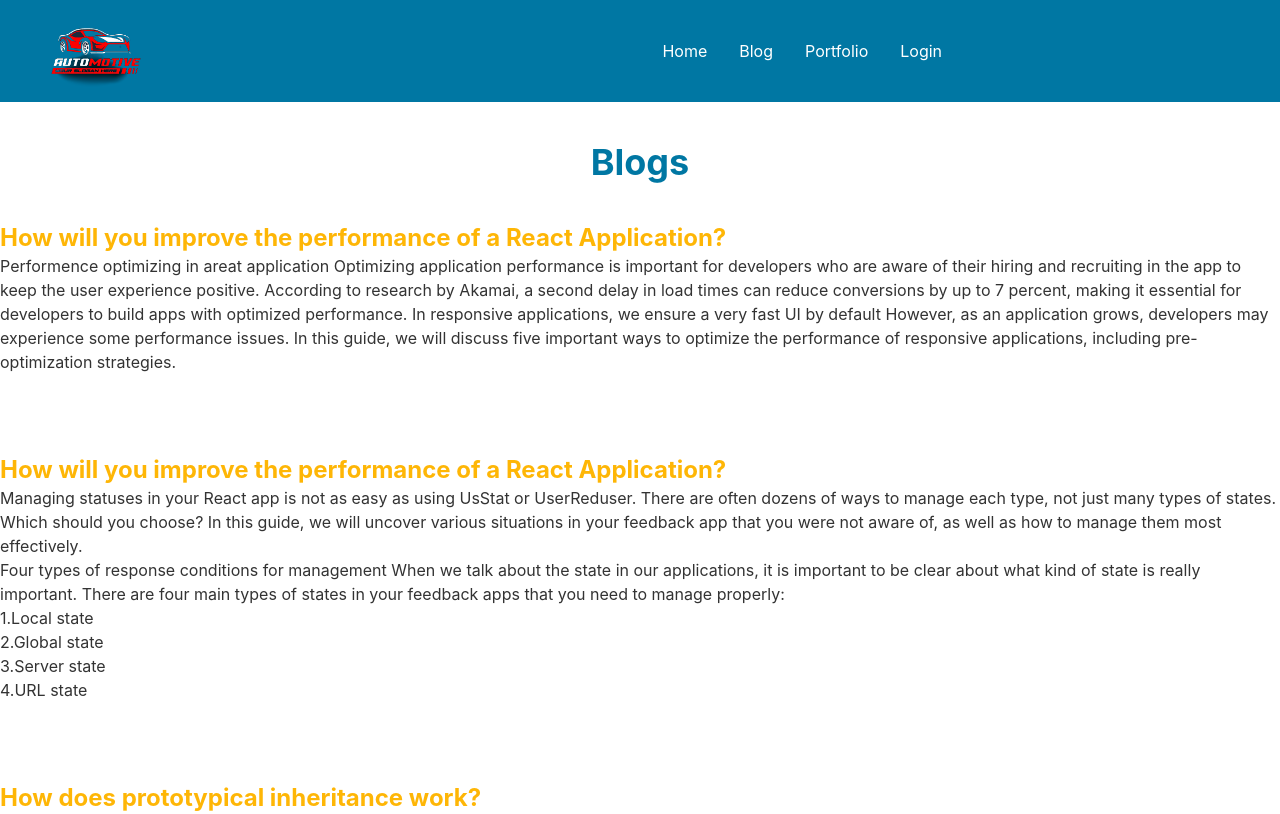
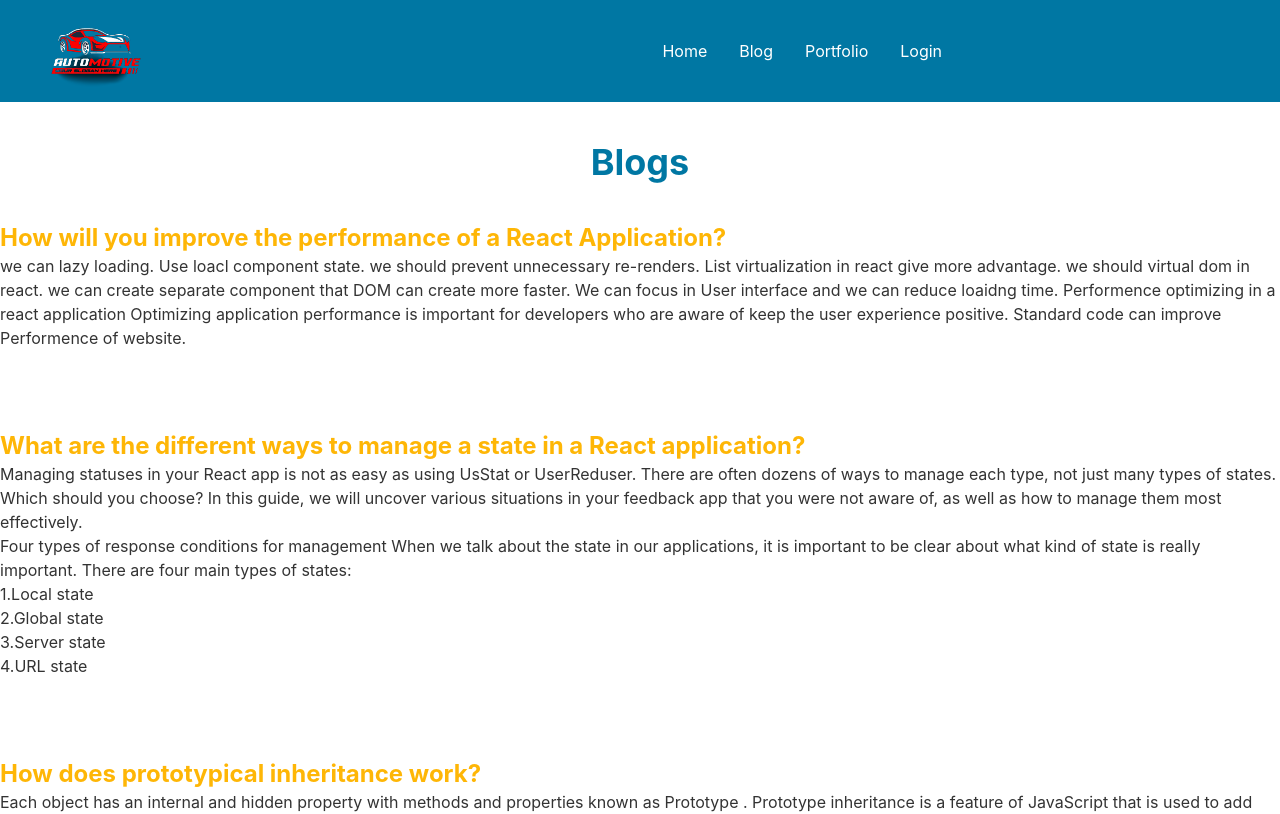
Before and after one commit to ranawp/green-automobile-, a React (Create React App) app: page /blog in a window 1280 px wide. Shown: the top 814 px of the page. Built offline with nearby package versions, Linux system fonts and the light colour scheme; no server answers.

Commit message:
blog edited

```diff
--- a/src/Components/Pages/Blog/Blog.js
+++ b/src/Components/Pages/Blog/Blog.js
@@ -7,17 +7,12 @@ const Blog = () => {
             <article>
                 <h4 className='text-center font-bold text-4xl text-primary mt-10'>Blogs</h4>
                 <h2 className='mt-10 text-secondary font-bold text-2xl'>How will you improve the performance of a React Application?</h2>
-                <p>Performence optimizing in areat application
-                    Optimizing application performance is important for developers who are aware of their hiring and recruiting in the app to keep the user experience positive.
-
-                    According to research by Akamai, a second delay in load times can reduce conversions by up to 7 percent, making it essential for developers to build apps with optimized performance.
-                    In responsive applications, we ensure a very fast UI by default However, as an application grows, developers may experience some performance issues.
-
-                    In this guide, we will discuss five important ways to optimize the performance of responsive applications, including pre-optimization strategies.
-
+                <p>we can lazy loading. Use loacl component state. we should prevent unnecessary  re-renders. List virtualization in react give more advantage. we should virtual dom in react. we can create separate component that DOM can create more faster.
+                    We can focus in User interface and we can reduce loaidng time. Performence optimizing in a react application
+                    Optimizing application performance is important for developers who are aware of  keep the user experience positive. Standard code can improve Performence of website.
                 </p>
 
-                <h2 className='mt-20 text-secondary font-bold text-2xl'>How will you improve the performance of a React Application?</h2>
+                <h2 className='mt-20 text-secondary font-bold text-2xl'>What are the different ways to manage a state in a React application?</h2>
                 <p>Managing statuses in your React app is not as easy as using UsStat or UserReduser.
 
                     There are often dozens of ways to manage each type, not just many types of states. Which should you choose?
@@ -26,7 +21,7 @@ const Blog = () => {
                 <p>Four types of response conditions for management
                     When we talk about the state in our applications, it is important to be clear about what kind of state is really important.
 
-                    There are four main types of states in your feedback apps that you need to manage properly:</p>
+                    There are four main types of states:</p>
                 <p> 1.Local state</p>
                 <p> 2.Global state</p>
                 <p>  3.Server state</p>
@@ -49,7 +44,7 @@ const Blog = () => {
                 <img src={code} alt="" />
                 <h2 className='mt-20 text-secondary font-bold text-2xl'>  What is a unit test? Why should write unit tests? </h2>
 
-                <p>Test rooms are a way to test a room - the smallest number of numbers that can be separated in a system. In most programming languages, it is a function, a subroutine, a method or a tool. Separation of key points. In his book Working Well with the Law, author Michael Feathers says that these experiments are not experimental tests when based on the outside world:</p>
+                <p>Unit testing is software testing where individual components of software are tested. This test mainly use for validation of code Performence. It is done by developers. It may be individual method or object. </p>
                 <h2> Why should write unit tests?</h2>
                 <p>This is the main advantage of unit testing. When you add more features to a software, you may have to change the old design and code, and this can be costly and risky. Using the unit testing method can save a lot of time and make the whole process much faster and easier.</p>
             </article>
```
